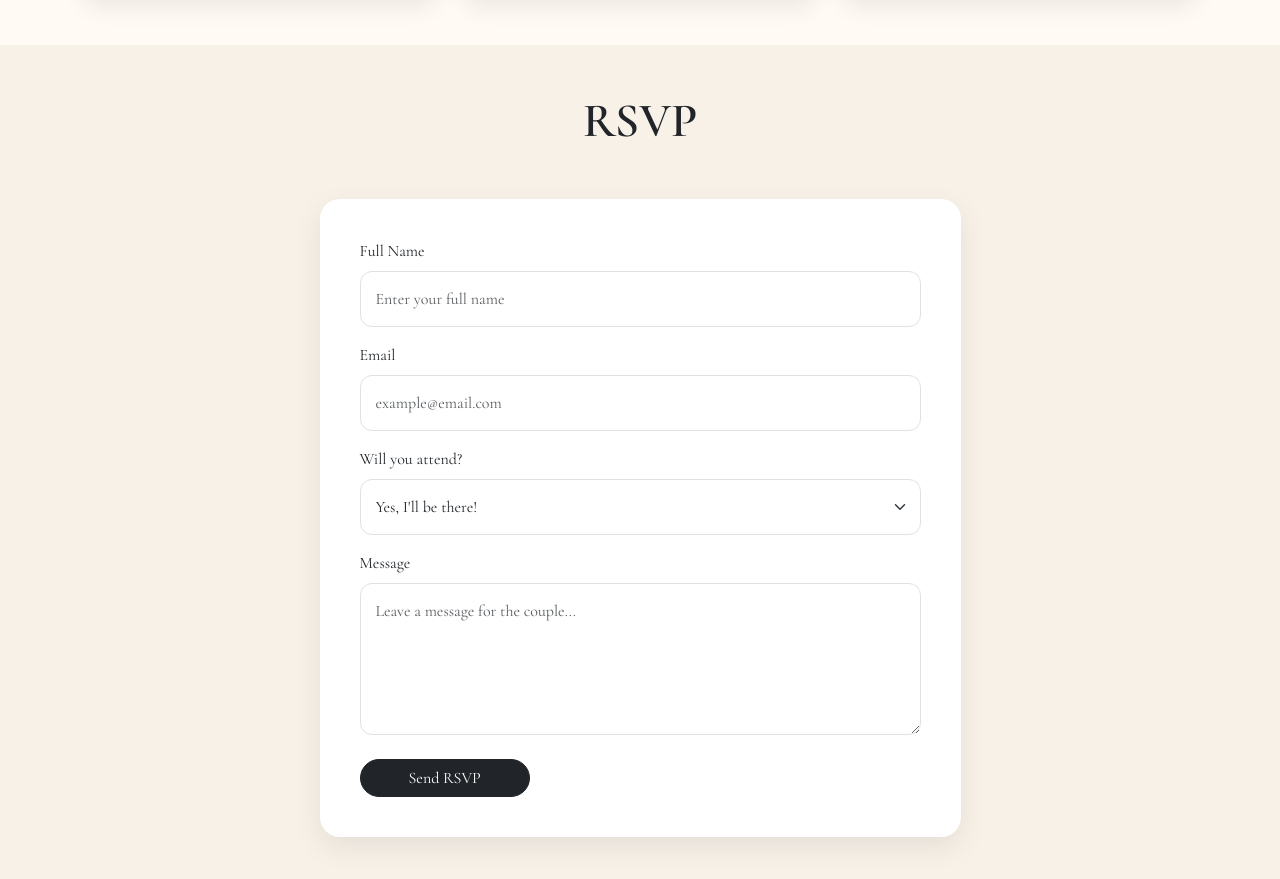
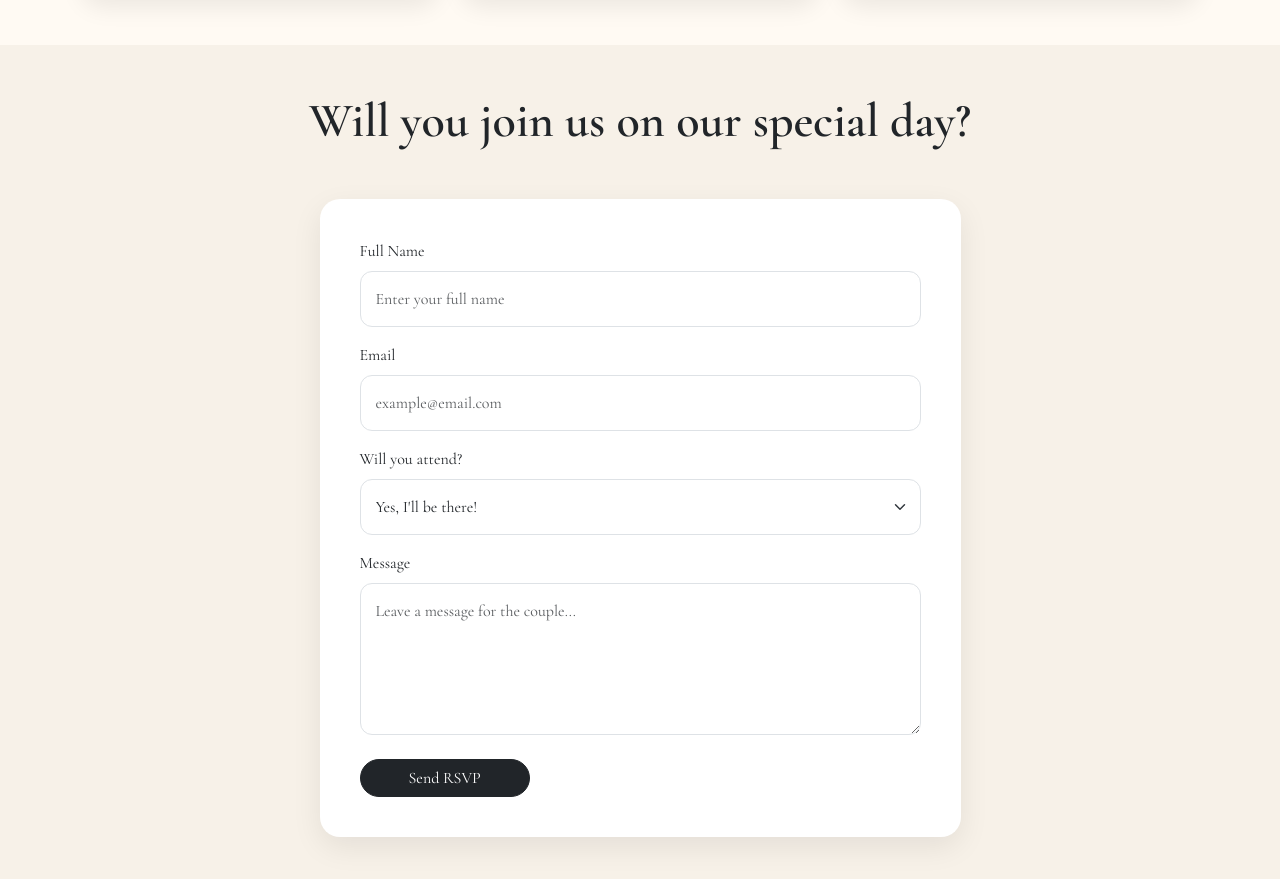
Before and after one commit to arju22417-ctrl/Invitation, a plain HTML site: page index.html in a window 1280 px wide. Shown: the part 3923-4802 px from the top of the page. Drawn offline with nearby package versions, Linux system fonts and the light colour scheme.

Commit message:
change in message

```diff
--- a/index.html
+++ b/index.html
@@ -421,7 +421,7 @@
     <div class="container">
 
         <h2 class="section-title text-center mb-5">
-            RSVP
+            Will you join us on our special day?
         </h2>
 
         <div class="row justify-content-center">
```
